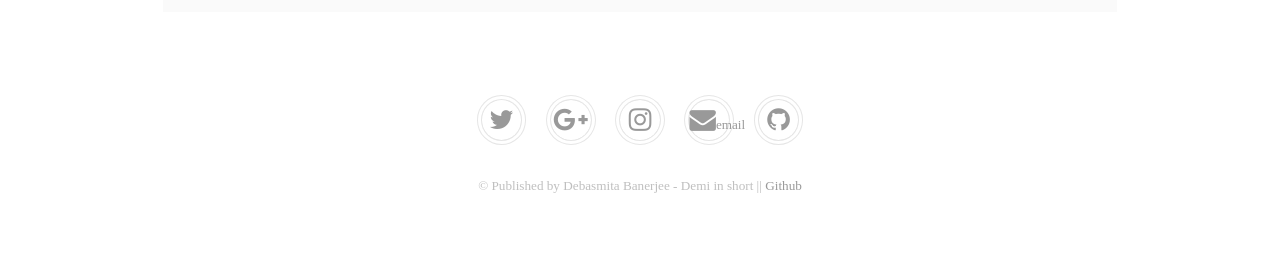
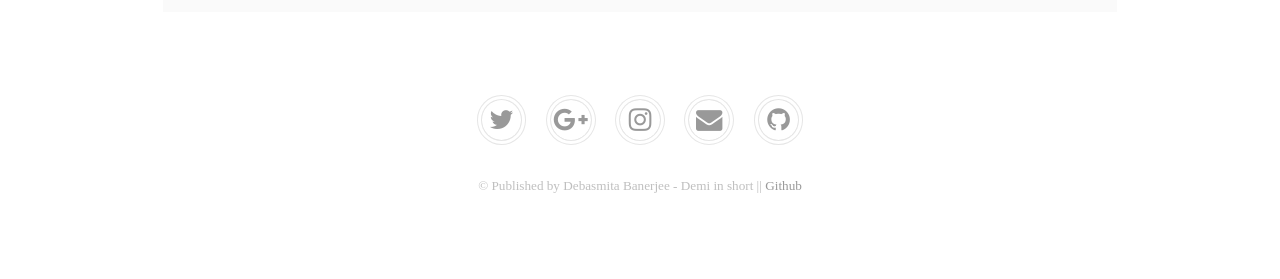
Before and after one commit to DarkDem/DarkDem.github.io, a Jekyll site: the page built from index.html, in a window 1280 px wide. Shown: the part 1504-1783 px from the top of the page. Built offline with Jekyll 4.4.1, drawn with Linux system fonts in a browser that asks for light colours; some web fonts are replaced.

Commit message:
Update default.html

```diff
--- a/_layouts/default.html
+++ b/_layouts/default.html
@@ -62,7 +62,7 @@
 						<li><a href="https://twitter.com/Demietra_Cal" class="icon fa-twitter"><span class="label">Twitter</span></a></li>
 	                                        <li><a href="https://plus.google.com/u/0/117196179394503358369" class="icon fa-google-plus"><span class="label">Google+</span></a></li>
 						<li><a href="https://www.instagram.com/visiondarkdemi19/" class="icon fa-instagram"><span class="label">Instagram</span></a></li>
-				                <li><a href="mailto:write2debasmita@gmail.com" class="icon fa-envelope">email</a></li>
+				                <li><a href="mailto:write2debasmita@gmail.com" class="icon fa-envelope"><span class="label">Email</span></a></li>
 	        		                <li><a href="https://github.com/DarkDem" class="icon fa-github"><span class="label">Github</span></a></li>
 
 					</ul>
```
